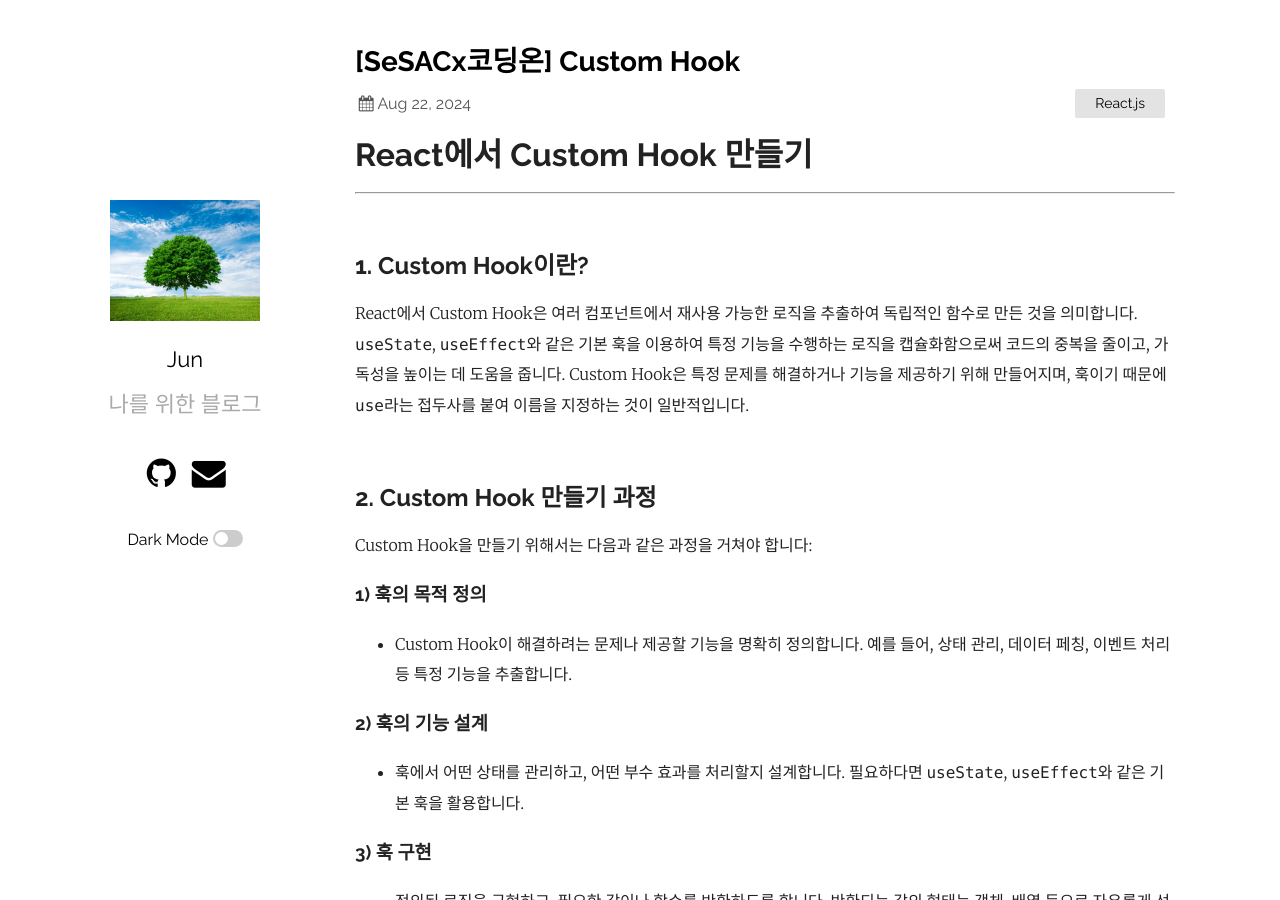
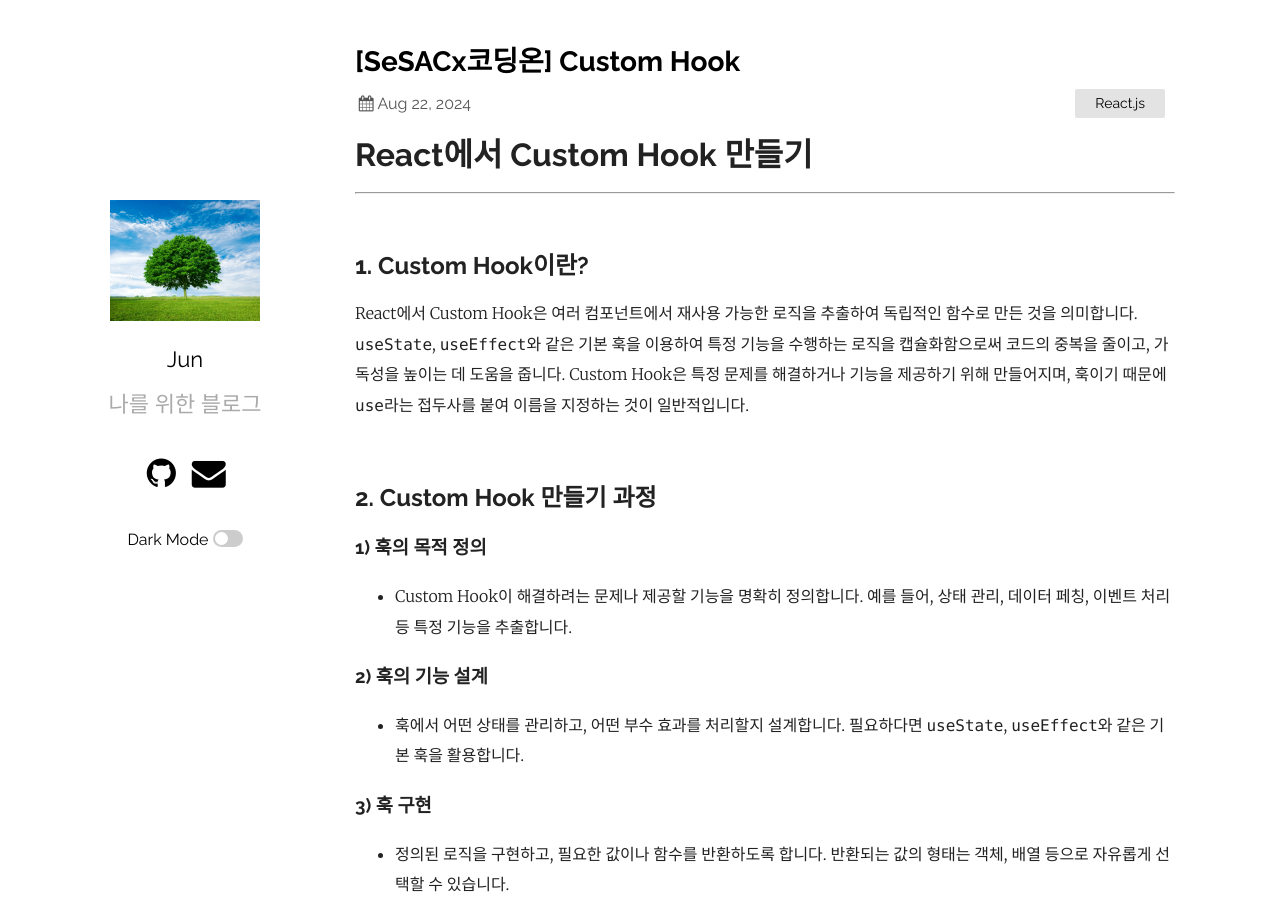
Before and after one commit to ymind14563/ymind14563.github.io, a Jekyll site: the page built from _posts/2024-08-22-blog(1).markdown, in a window 1280 px wide and 900 px high. Built offline with Jekyll 4.4.1, drawn with Linux system fonts in a browser that asks for light colours.

Commit message:
edit blog

````diff
--- a/_posts/2024-08-22-blog(1).markdown
+++ b/_posts/2024-08-22-blog(1).markdown
@@ -18,8 +18,6 @@ React에서 Custom Hook은 여러 컴포넌트에서 재사용 가능한 로직
 
 ## 2. Custom Hook 만들기 과정
 
-Custom Hook을 만들기 위해서는 다음과 같은 과정을 거쳐야 합니다:
-
 ### 1) 훅의 목적 정의
 - Custom Hook이 해결하려는 문제나 제공할 기능을 명확히 정의합니다. 예를 들어, 상태 관리, 데이터 페칭, 이벤트 처리 등 특정 기능을 추출합니다.
 
@@ -36,8 +34,6 @@ Custom Hook을 만들기 위해서는 다음과 같은 과정을 거쳐야 합
 ### 1) `useToggle` Custom Hook
 
 `useToggle`은 boolean 상태를 쉽게 전환할 수 있는 Custom Hook입니다.
-
-<br>
 
 ```js
 import { useState } from 'react';
@@ -95,11 +91,11 @@ export default function Faq() {
 
 - `setIsFaqOpen` 함수는 클릭 이벤트에 연결되어, 사용자가 질문을 클릭할 때마다 상태가 전환되도록 합니다. `isFaqOpen`이 `true`라면 답변이 화면에 표시되고, `false`라면 답변이 숨겨집니다.
 
+<br>
+
 ### 2) `useTitle` Custom Hook
 
 `useTitle`은 페이지의 제목을 동적으로 변경하는 Custom Hook입니다. 컴포넌트가 마운트될 때 주어진 제목으로 페이지의 제목을 설정하고, 컴포넌트가 언마운트될 때 이전 제목으로 돌아갑니다.
-
-<br>
 
 ```js
 import { useEffect } from 'react';
````
